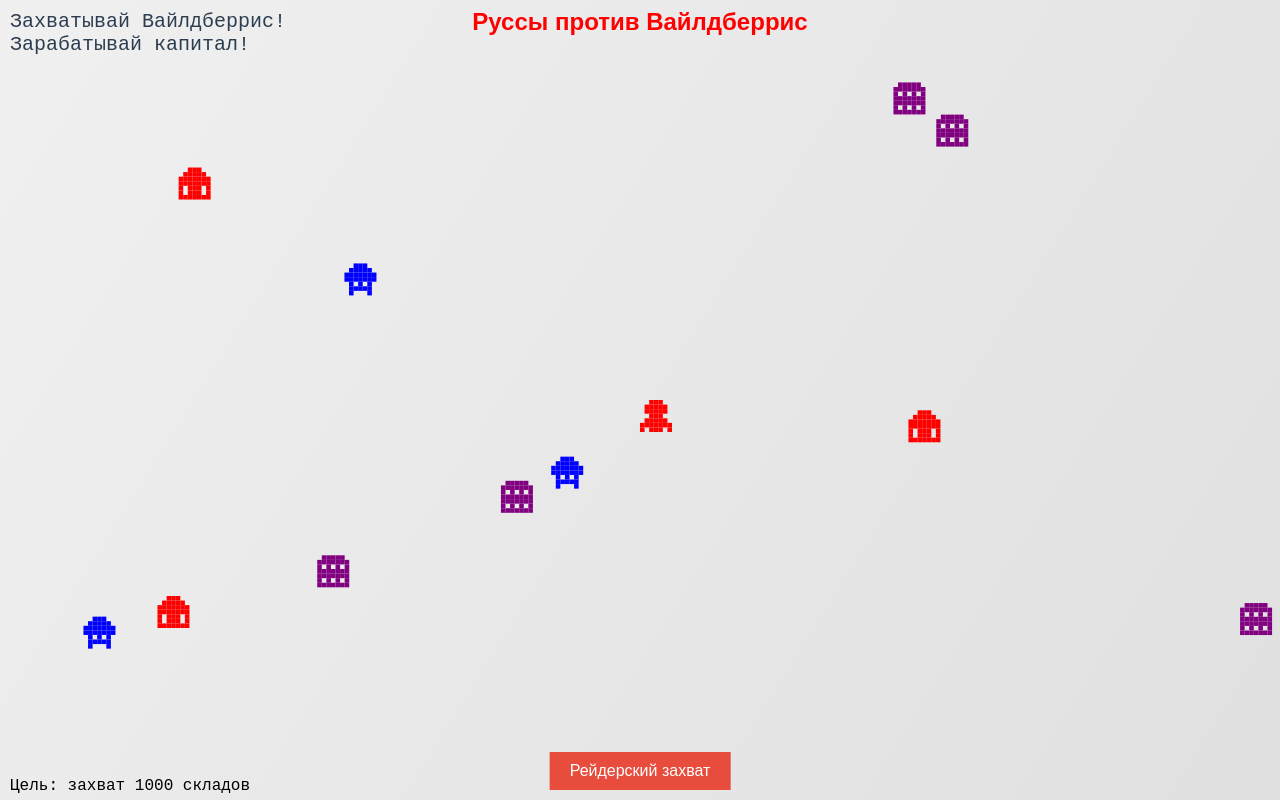
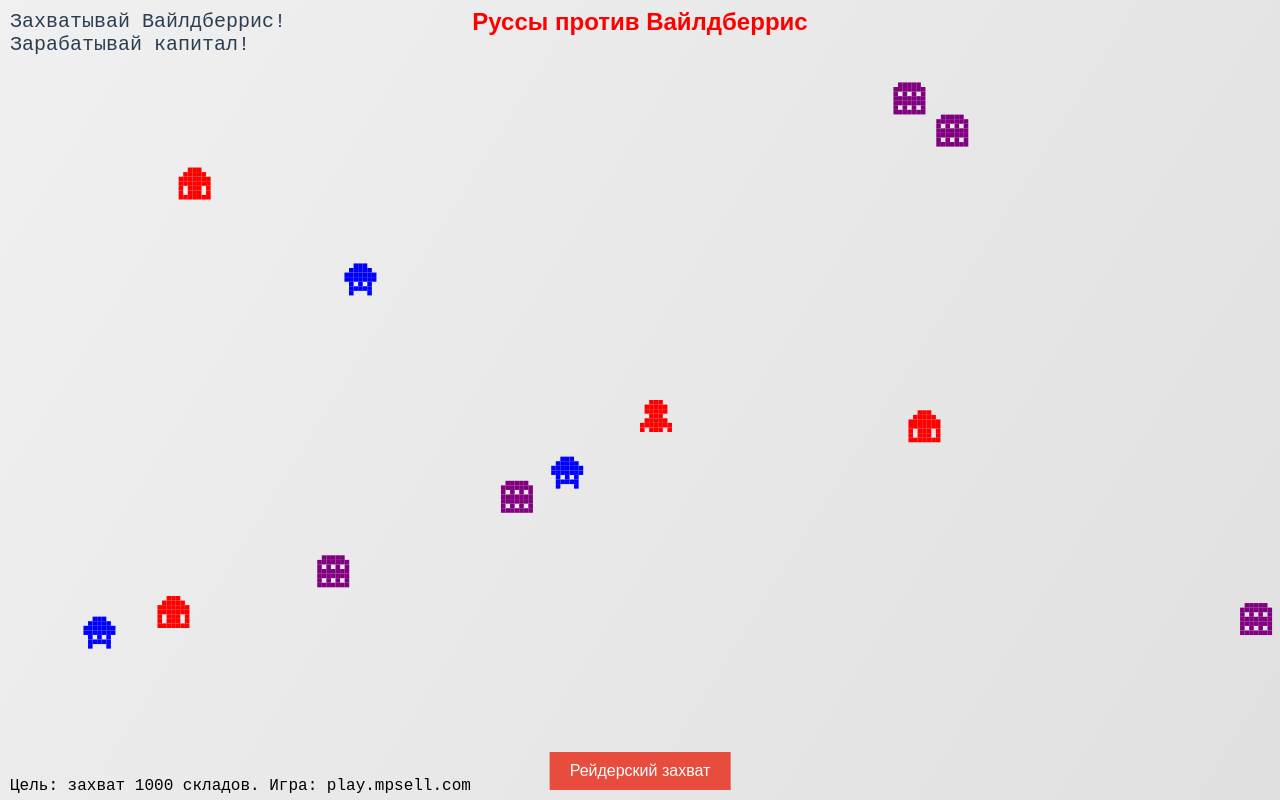
Before and after one commit to durcv/russ-wb, a plain HTML site: page index.html in a window 1280 px wide. Drawn offline with Linux system fonts and the light colour scheme.

Commit message:
index.html

```diff
--- a/index.html
+++ b/index.html
@@ -280,7 +280,7 @@ function update() {
 
     ctx.fillStyle = '#000000';
     ctx.font = '16px Courier New';
-    ctx.fillText('Цель: захват 1000 складов', 10, canvas.height - 10);
+    ctx.fillText('Цель: захват 1000 складов. Игра: play.mpsell.com', 10, canvas.height - 10);
 
     ctx.fillStyle = '#ff0000';
     ctx.font = 'bold 24px Arial';
```
